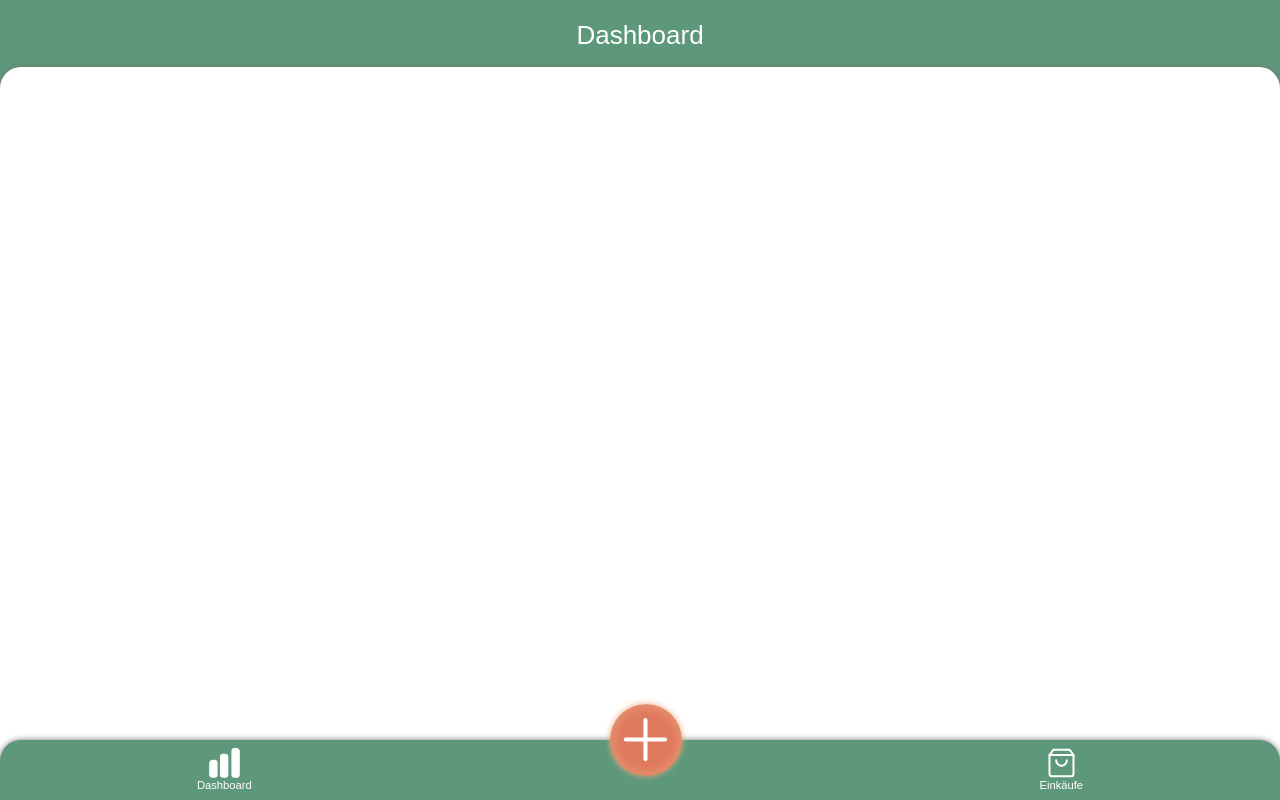
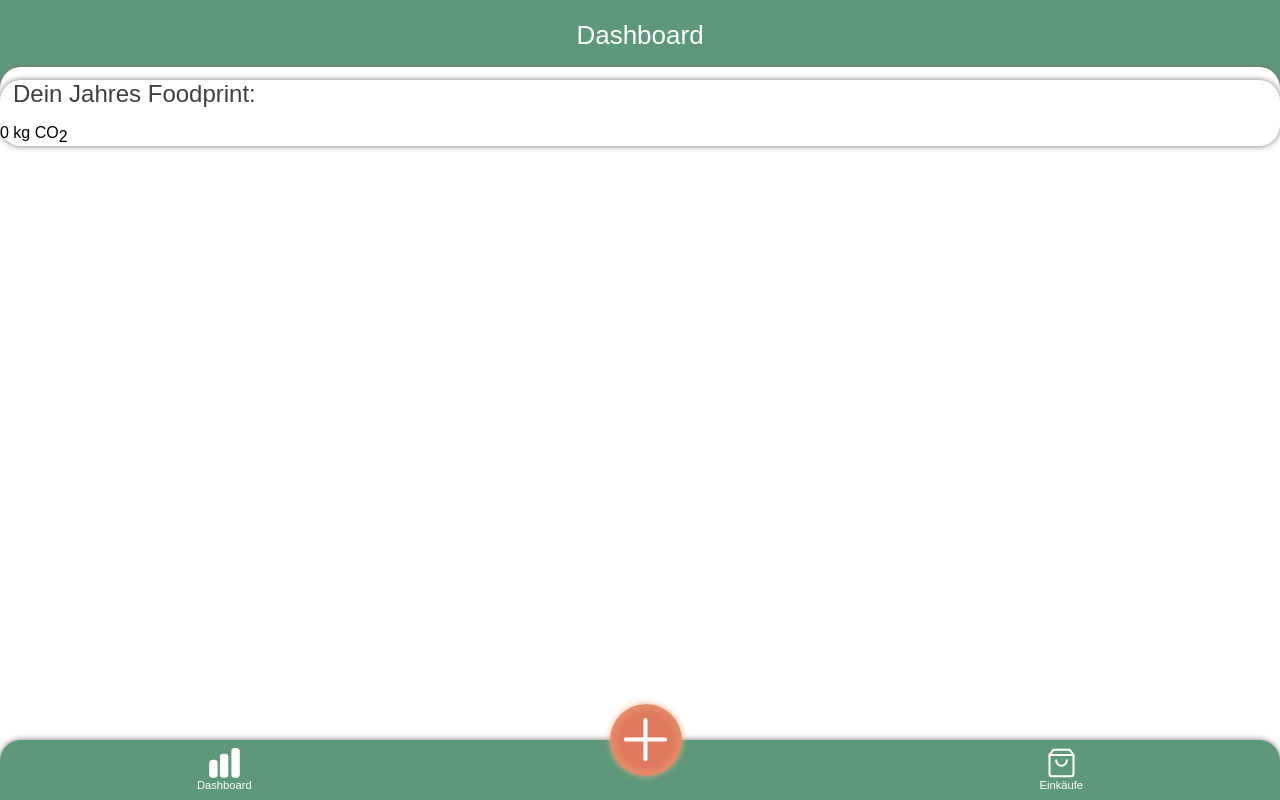
Before and after one commit to mariereese/capstone-project, a React (Create React App) app: page / in a window 1280 px wide. Built offline with nearby package versions, Linux system fonts and the light colour scheme.

Commit message:
Render Sum of all saved Purchases

```diff
--- a/src/pages/Dashboard/Dashboard.js
+++ b/src/pages/Dashboard/Dashboard.js
@@ -1,14 +1,40 @@
 import styled from 'styled-components/macro'
+import { useState, useEffect } from 'react'
 import PageWrapper from '../../components/PageWrapper'
 import Header from '../../components/Header/Header'
 import Navigation from '../../components/Navigation/Navigation'
+import Card from '../../components/Card'
 import { ReactComponent as Plus } from '../../images/plus-icon.svg'
+import loadLocally from '../../lib/loadLocally'
 
 export default function Dashboard() {
+  const [annualFootprintSum, setAnnualFootprintSum] = useState(0)
+  const [allPurchases, setAllPurchases] = useState([])
+
+  useEffect(() => {
+    setAllPurchases(loadLocally('savedPurchase') ?? [])
+  }, [])
+
+  useEffect(() => {
+    const numbers = allPurchases.map(({ sum }) => sum)
+    setAnnualFootprintSum(
+      numbers.reduce((result, number) => {
+        return result + number
+      }, 0)
+    )
+  }, [allPurchases])
+
   return (
     <>
       <Header title="Dashboard" />
-      <PageWrapper></PageWrapper>
+      <PageWrapper>
+        <AnnualFootprintCard>
+          <h2>Dein Jahres Foodprint:</h2>
+          <p>
+            {annualFootprintSum} kg CO<sub>2</sub>
+          </p>
+        </AnnualFootprintCard>
+      </PageWrapper>
       <AppNavigation>
         <Navigation isDisabled icon={<PlusIcon />} />
       </AppNavigation>
@@ -16,11 +42,14 @@ export default function Dashboard() {
   )
 }
 
+const AnnualFootprintCard = styled(Card)``
+
 const AppNavigation = styled.div`
   width: 100%;
   position: fixed;
   bottom: 0;
 `
+
 const PlusIcon = styled(Plus)`
   height: 60%;
   position: absolute;
```
